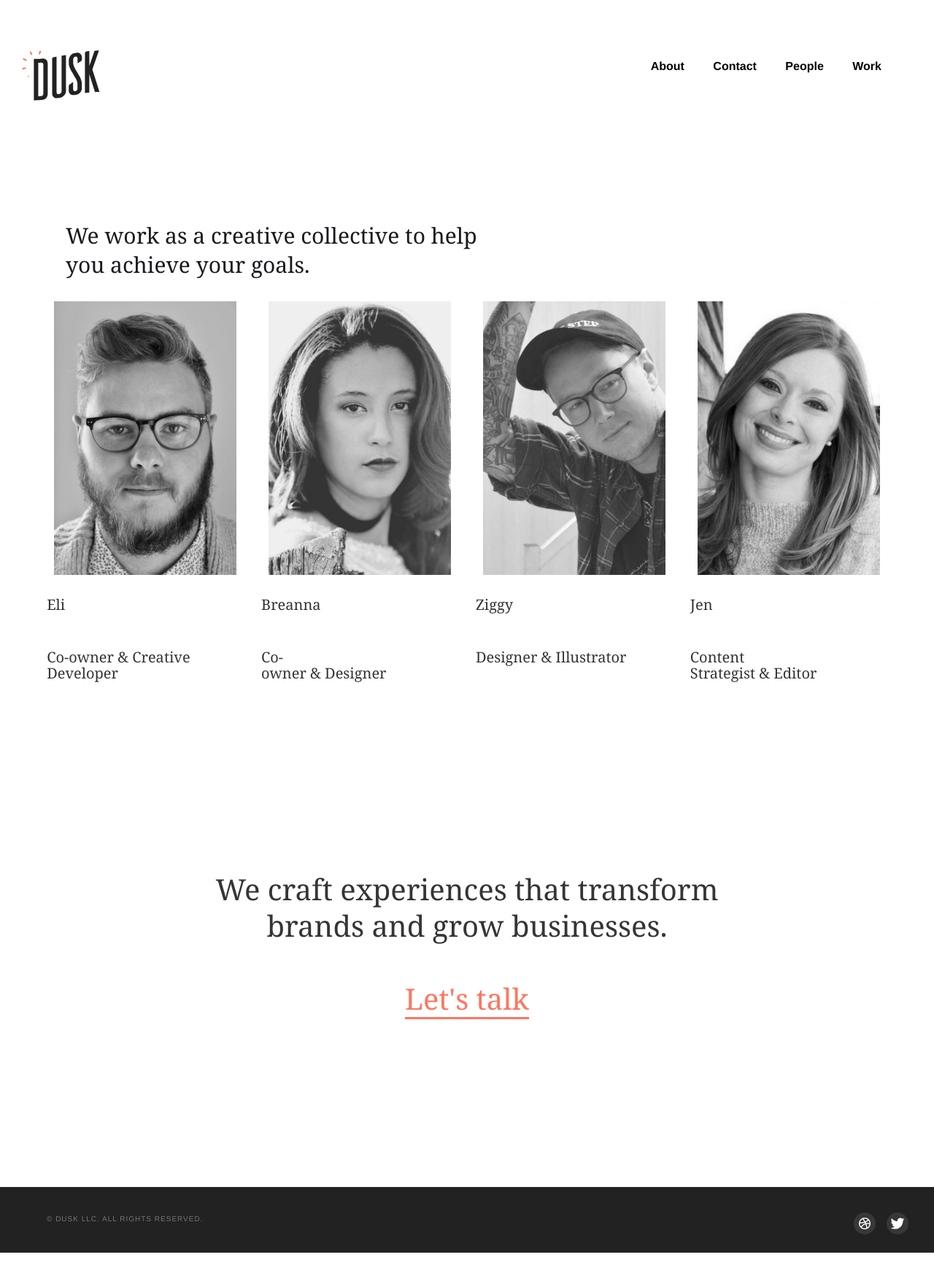
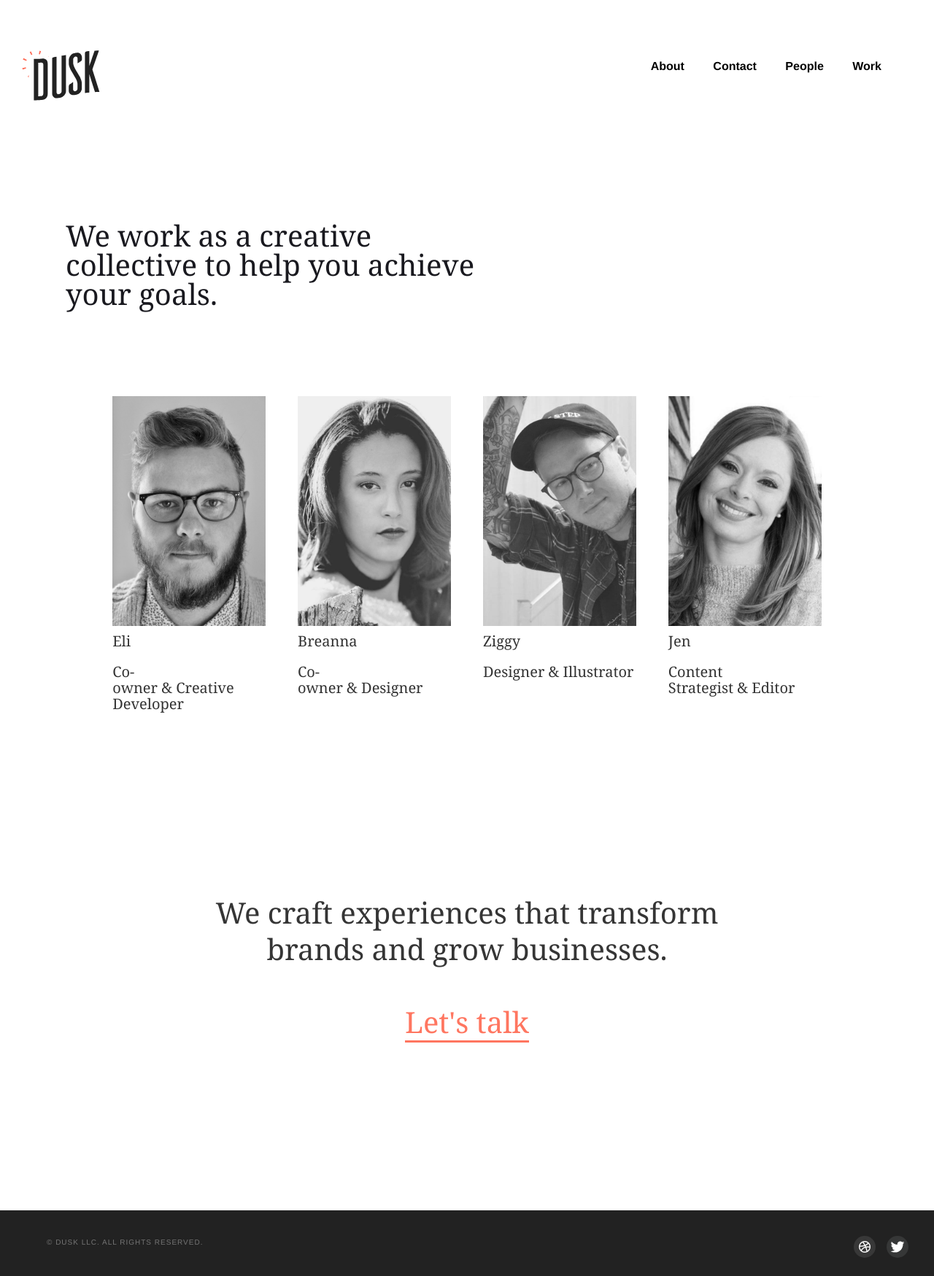
Before and after one commit to mountainbug95/6point0_jekyll, a Jekyll site: the page built from pages/people.html, in a window 1280 px wide. Shown: the whole page at 73% size. Built offline with Jekyll 4.4.1, drawn with Linux system fonts in a browser that asks for light colours; some web fonts are replaced; before the commit the page ends 1717 px from its top, so only the background shows below that.

Commit message:
added scaling to the people page

```diff
--- a/assets/css/people-style.css
+++ b/assets/css/people-style.css
@@ -1,23 +1,173 @@
+/*tagline font scaling*/
+@media screen and (min-width: 800px) {
+    .tagline{
+        margin-left: 50px;
+        margin-left: 50px;
+    }
+
+    .tagline h2{
+        font-size: 40px;
+        line-height: 40px;
+    }
+}
+
+@media screen and (max-width: 800px) {
+    .tagline{
+        margin-left: 30px;
+        margin-left: 30px;
+    }
+
+    .tagline h2{
+        font-size: 32px;
+        line-height: 32px;
+    }
+}
+
+@media screen and (max-width: 600px) {
+    .tagline{
+        margin-left: 20px;
+        margin-left: 20px;
+    }
+
+    .tagline h2{
+        font-size: 24px;
+        line-height: 24px;
+    }
+}
+/*END FONT SCALING*/
+
 .tagline{
 margin-left: 50px;
 margin-right: 50px;
 max-width: 600px;
 }
 
+/*people scaling*/
+@media screen and (min-width: 1100px){
+    .people-container div{
+        max-width: 250px;
+        padding: 10px;
+    }
+    .people-container div h3{
+        padding-left: 10px;
+        padding-right: 10px;
+    }
+    .twitter-btn{
+        margin-top: 150px;
+    }
+    .twitter-btn:hover{
+        margin-top: 150px;
+    }
+    .dribbble-btn{
+        margin-top: 150px;
+    }
+    .dribbble-btn:hover{
+        margin-top: 150px;
+    }
+    .mail-btn{
+        margin-top: 150px;
+    }
+    .mail-btn:hover{
+        margin-top: 150px;
+    }
+    .instagram-btn{
+        margin-top: 150px;
+    }
+    .instagram-btn:hover{
+        margin-top: 150px;
+    }
+}
+@media screen and (max-width: 1100px){
+    .people-container div{
+        max-width: 400px;
+        padding: 10px;
+    }
+    .people-container div h3{
+        padding-left: 10px;
+        padding-right: 10px;
+    }
+    .twitter-btn{
+        margin-top: 250px;
+    }
+    .twitter-btn:hover{
+        margin-top: 250px;
+    }
+    .dribbble-btn{
+        margin-top: 250px;
+    }
+    .dribbble-btn:hover{
+        margin-top: 250px;
+    }
+    .mail-btn{
+        margin-top: 250px;
+    }
+    .mail-btn:hover{
+        margin-top: 250px;
+    }
+    .instagram-btn{
+        margin-top: 250px;
+    }
+    .instagram-btn:hover{
+        margin-top: 250px;
+    }
+}
+@media screen and (max-width: 850px){
+    .people-container{
+        margin-left: 10px;
+        margin-right: 10px;
+    }
+    .people-container div h3{
+        padding-top: 10px;
+        padding-bottom: 10px;
+        padding-left: 0;
+        padding-right: 0;
+    }
+    .people-container div{
+        max-width: 850px;
+        padding: 0;
+    }
+    .twitter-btn{
+        margin-top: 250%;
+    }
+    .twitter-btn:hover{
+        margin-top: 250%;
+    }
+    .dribbble-btn{
+        margin-top: 250%;
+    }
+    .dribbble-btn:hover{
+        margin-top: 250%;
+    }
+    .mail-btn{
+        margin-top: 250%;
+    }
+    .mail-btn:hover{
+        margin-top: 250%;
+    }
+    .instagram-btn{
+        margin-top: 250%;
+    }
+    .instagram-btn:hover{
+        margin-top: 250%;
+    }
+
+}
+/**/
+
 .people-container{
-
+    margin-top: 100px;
     text-align: center;
 }
 
 .people-container div h3{
     max-width: 200px;
+    margin: 0;
     text-align: left;
 }
 
 .people-container div{
     vertical-align: top;
     display: inline-block;
-    margin: 10px;
 }
 
 .img-container{
@@ -30,7 +180,6 @@ max-width: 600px;
     -moz-transition: .3s linear;
     -o-transition: .3s linear;
     transition: .3s linear;
-    max-width: 250px;
 }
 
 .img-container:hover > .img-overlay{
@@ -54,8 +203,8 @@ max-width: 600px;
     opacity: 0;
     display: block;
     position: absolute;
-    top: -10px;
-    left: -10px;
+    top: 0px;
+    left: 0px;
     width: 100%;
     height: 100%;
     text-align: center;
@@ -78,7 +227,6 @@ max-width: 600px;
     width: 30px;
     height: 30px;
     border-radius: 50%;
-    margin-top: 150px;
     margin-left: 10px;
     margin-right: 10px;
     -webkit-transition: .1s block;
@@ -97,7 +245,6 @@ max-width: 600px;
     height: 30px;
     border-radius: 50%;
     transform: scale(1.2);
-    margin-top: 150px;
     margin-left: 10px;
     margin-right: 10px;
 }
@@ -111,7 +258,6 @@ max-width: 600px;
     width: 30px;
     height: 30px;
     border-radius: 50%;
-    margin-top: 150px;
     margin-left: 10px;
     margin-right: 10px;
     -webkit-transition: .1s linear;
@@ -130,7 +276,6 @@ max-width: 600px;
     height: 30px;
     border-radius: 50%;
     transform: scale(1.2);
-    margin-top: 150px;
     margin-left: 10px;
     margin-right: 10px;
 }
@@ -144,7 +289,6 @@ max-width: 600px;
     width: 30px;
     height: 30px;
     border-radius: 50%;
-    margin-top: 150px;
     margin-left: 10px;
     margin-right: 10px;
     -webkit-transition: .1s linear;
@@ -163,7 +307,6 @@ max-width: 600px;
     height: 30px;
     border-radius: 50%;
     transform: scale(1.2);
-    margin-top: 150px;
     margin-left: 10px;
     margin-right: 10px;
 }
@@ -177,7 +320,6 @@ max-width: 600px;
     width: 30px;
     height: 30px;
     border-radius: 50%;
-    margin-top: 150px;
     margin-left: 10px;
     margin-right: 10px;
     -webkit-transition: .1s linear;
@@ -196,7 +338,6 @@ max-width: 600px;
     height: 30px;
     border-radius: 50%;
     transform: scale(1.2);
-    margin-top: 150px;
     margin-left: 10px;
     margin-right: 10px;
 }
--- a/pages/people.html
+++ b/pages/people.html
@@ -57,7 +57,7 @@ layout: wrapper
             <img src="/assets/img/people/jen.jpg" alt="Jen" class="img-responsive">
             <div class="img-overlay">
                 <div>
-                    <a href="#"><btn class="instagram-btn"></btn></a>
+                    <a href="#"><btn class="mail-btn"></btn></a>
                 </div>
             </div>
         </div>
```
